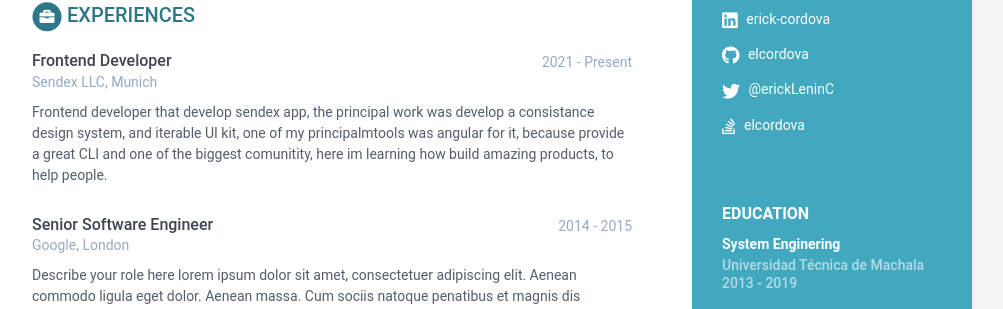
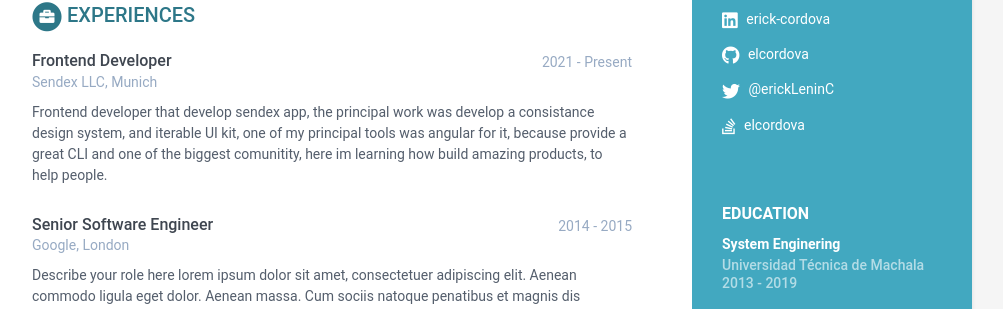
Before and after one commit to elcordova/caring-europa-fe48a, a Jekyll site: the page built from index.html, in a window 1280 px wide. Shown: the part 395-704 px from the top of the page, without its empty margins (168-1171 px from the left). Built offline with Jekyll 4.4.1, drawn with Linux system fonts in a browser that asks for light colours.

Commit message:
data.yml: changed

```diff
--- a/_data/data.yml
+++ b/_data/data.yml
@@ -53,7 +53,7 @@ experiences:
     time: 2021 - Present
     company: 'Sendex LLC, Munich'
     details: |
-      Frontend developer that develop sendex app, the principal work was develop a consistance design system, and iterable UI kit, one of my principalmtools was angular for it,
+      Frontend developer that develop sendex app, the principal work was develop a consistance design system, and iterable UI kit, one of my principal tools was angular for it,
       because provide a great CLI and one of the biggest comunitity,
       here im learning how build amazing products, to help people.
   - role: Senior Software Engineer
```
